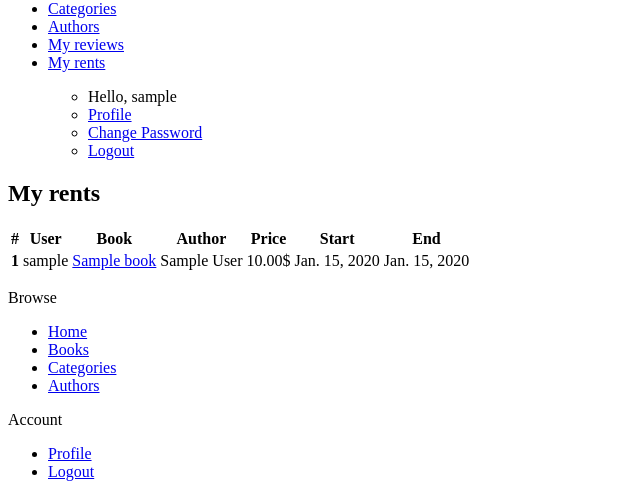
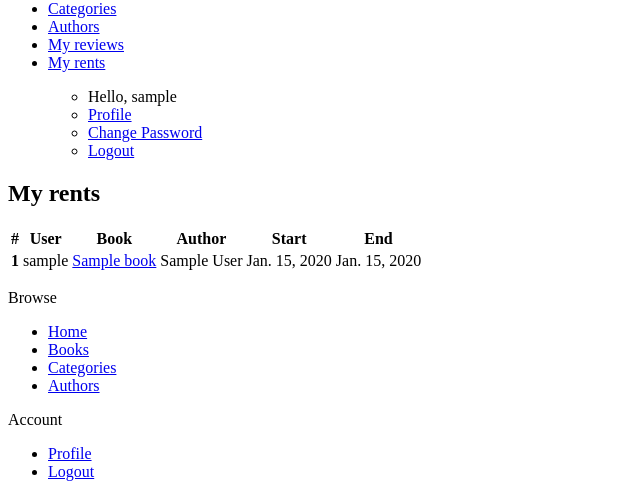
Before and after one commit to Lyudmil23/smart_library, a Django app: page /books/rented_books/ in a window 1280 px wide. Shown: the part 346-835 px from the top of the page, without its empty margins (0-640 px from the left). Run offline with Django 4.2, Linux system fonts and the light colour scheme; a user stored in the database is signed in; tables that the repository leaves empty hold one stand-in row (values such as "Sample post").

Commit message:
Minor changes

```diff
--- a/templates/books/rented_books.html
+++ b/templates/books/rented_books.html
@@ -12,7 +12,7 @@
               <th>User</th>
               <th>Book</th>
               <th>Author</th>
-              <th>Price</th>
+{#              <th>Price</th>#}
               <th>Start</th>
               <th>End</th>
             </tr>
@@ -24,7 +24,7 @@
                 <td>{{ rented_book.user.username }}</td>
                 <td><a class="book-table-details" href="{% url 'book details' pk=rented_book.book.pk %}">{{ rented_book.book.book_title }}</a></td>
                 <td>{{ rented_book.book.author.first_name }} {{ rented_book.book.author.last_name }}</td>
-                <td>{{ rented_book.book.price|floatformat:2 }}$</td>
+{#                <td>{{ rented_book.book.price|floatformat:2 }}$</td>#}
                 <td>{{ rented_book.period_start }}</td>
                 <td>{{ rented_book.period_end }}</td>
             </tr>
```
